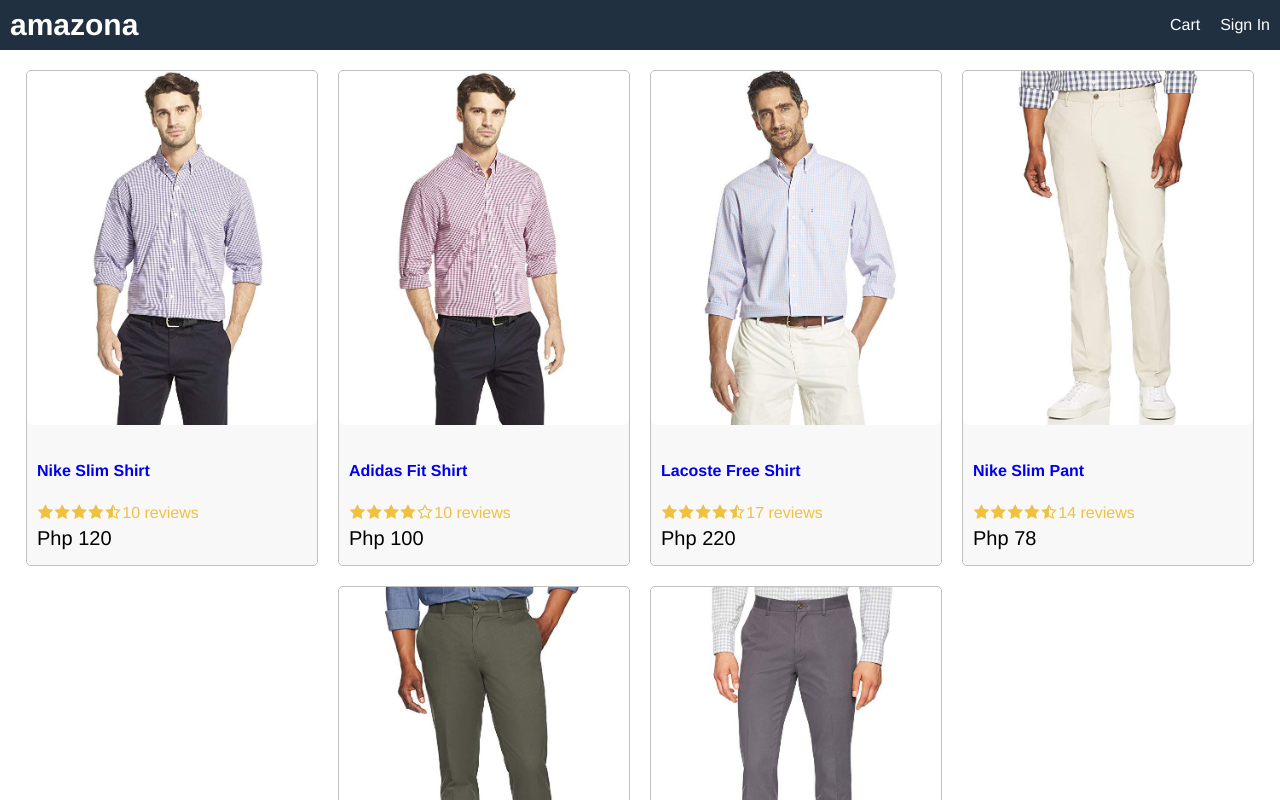
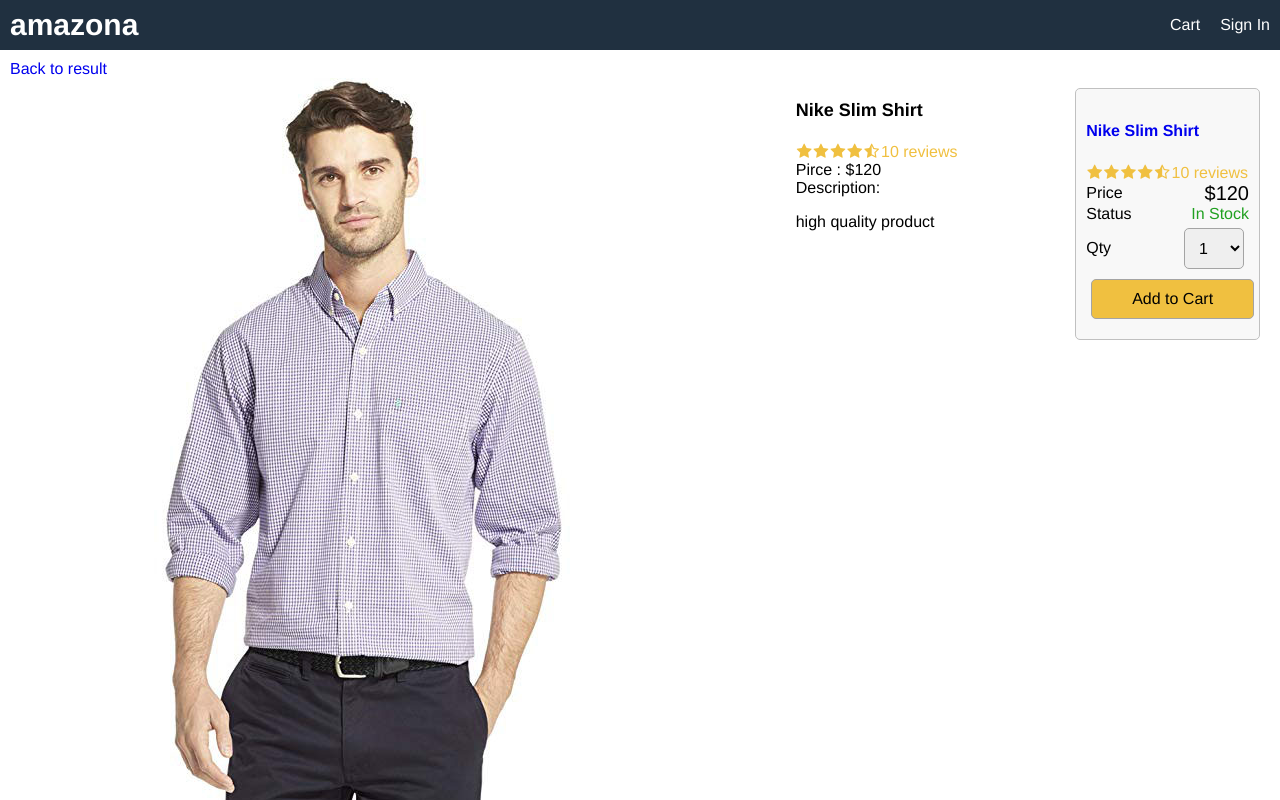
Before and after one commit to mfrancislie/E-commerce-amazon, a React (Create React App) app in the folder frontend/: page /product/1 in a window 1280 px wide. Shown: the top 800 px of the page. Built offline with nearby package versions, Linux system fonts and the light colour scheme.

Commit message:
added screens

```diff
--- a/frontend/package.json
+++ b/frontend/package.json
@@ -8,6 +8,7 @@
     "@testing-library/user-event": "^13.5.0",
     "react": "^18.2.0",
     "react-dom": "^18.2.0",
+    "react-router-dom": "^6.9.0",
     "react-scripts": "5.0.1",
     "web-vitals": "^2.1.4"
   },
--- a/frontend/src/App.js
+++ b/frontend/src/App.js
@@ -1,31 +1,31 @@
-import Product from './components/Product';
-import data from './data';
+import HomeScreen from './screens/HomeScreen';
+import ProductScreen from './screens/ProductScreen';
 
+import { BrowserRouter, Routes, Route, NavLink } from 'react-router-dom';
 function App() {
   return (
+    <BrowserRouter>
       <div className="grid-container">
         <header className="row">
           <div>
-          <a className="brand" href="index.html">
+            <NavLink className="brand" to="/">
               amazona
-          </a>
+            </NavLink>
           </div>
           <div>
-          <a href="cart.html">Cart</a>
-          <a href="signin.html">Sign In</a>
+            <NavLink to="/cart">Cart</NavLink>
+            <NavLink to="/sign">Sign In</NavLink>
           </div>
         </header>
         <main>
-        <div>
-          <div className="row center">
-            {data.products.map((product) => (
-              <Product key={product._id} product={product}></Product>
-            ))}
-          </div>
-        </div>
+          <Routes>
+            <Route path="/product/:id" element={<ProductScreen />} />
+            <Route path="/" element={<HomeScreen />} />
+          </Routes>
         </main>
         <footer className="row center">All right reserved</footer>
       </div>
+    </BrowserRouter>
   );
 }
 
--- a/frontend/src/index.css
+++ b/frontend/src/index.css
@@ -49,6 +49,41 @@ a {
 a:hover {
   color: #ff8000;
 }
+ul {
+  padding: 0;
+  margin: 0;
+  list-style-type: none;
+}
+
+select,
+button {
+  padding: 1rem;
+  border-radius: 0.5rem;
+  border: 0.1rem #a4a4a4 solid;
+  font-size: 1.6rem;
+  margin: 5px;
+  font-family: Helvetica, Arial, sans-serif;
+  -webkit-font-smoothing: antialiased;
+  -moz-osx-font-smoothing: grayscale;
+}
+button {
+  background-color: #f8f8f8;
+  cursor: pointer;
+}
+select:hover,
+button:hover {
+  border: 0.1rem #404040 solid;
+}
+button.primary {
+  background-color: #f0c040;
+}
+button.block {
+  width: 100%;
+}
+button.small {
+  font-size: 1.2rem;
+}
+
 /* Header */
 header a {
   color: #ffffff;
@@ -68,12 +103,24 @@ a.brand {
 .row.center {
   justify-content: center;
 }
+
+.row.top {
+  align-items: flex-start;
+}
+
 /* Image */
 img {
   border-radius: 0.5rem;
 }
+img.small {
+  max-width: 5rem;
+  width: 100%;
+}
 img.medium {
   max-width: 29rem;
+  width: 100%;
+}
+img.large {
   width: 100%;
 }
 
@@ -98,3 +145,31 @@ img.medium {
   color: #f0c040;
   margin: 0.1rem;
 }
+
+/* Alert */
+.loading {
+  display: block !important;
+}
+.success {
+  color: #20a020;
+}
+.danger {
+  color: #a02020;
+}
+.alert {
+  padding: 1rem;
+  border: 0.1rem solid transparent;
+  border-radius: 0.5rem;
+}
+.alert-info {
+  color: #2020a0;
+  background-color: #e0e0ff;
+}
+.alert-danger {
+  color: #a02020;
+  background-color: #ffe0e0;
+}
+.alert-success {
+  color: #20a020;
+  background-color: #eeffe0;
+}
--- /dev/null
+++ b/frontend/src/screens/HomeScreen.js
@@ -0,0 +1,16 @@
+import React from 'react';
+import Product from '../components/Product';
+import data from '../data';
+const HomeScreen = () => {
+  return (
+    <div>
+      <div className="row center">
+        {data.products.map((product) => (
+          <Product key={product._id} product={product}></Product>
+        ))}
+      </div>
+    </div>
+  );
+};
+
+export default HomeScreen;
--- /dev/null
+++ b/frontend/src/screens/ProductScreen.js
@@ -0,0 +1,102 @@
+import React, { useState } from 'react';
+import { Link, useParams } from 'react-router-dom';
+import Rating from '../components/Rating';
+import data from '../data';
+
+const ProductScreen = () => {
+  const [qty, setQty] = useState(1);
+  const params = useParams();
+  const product = data.products.find((x) => x._id === params.id);
+  if (!product) {
+    return <div>Product not found</div>;
+  }
+
+  return (
+    <div>
+      {}
+      <Link to="/">Back to result</Link>
+      <div className="row top">
+        <div className="col-2">
+          <img className="large" src={product.image} alt={product.name}></img>
+        </div>
+        <div className="col-1">
+          <ul>
+            <li>
+              <h1>{product.name}</h1>
+            </li>
+            <li>
+              <Rating
+                rating={product.rating}
+                numReviews={product.numReviews}
+              ></Rating>
+            </li>
+            <li>Pirce : ${product.price}</li>
+            <li>
+              Description:
+              <p>{product.description}</p>
+            </li>
+          </ul>
+        </div>
+        <div className="col-1">
+          <div className="card card-body">
+            <ul>
+              <li>
+                <h2>
+                  <Link to="/seller/:seller.id">{product.name}</Link>
+                </h2>
+                <Rating
+                  rating={product.rating}
+                  numReviews={product.numReviews}
+                ></Rating>
+              </li>
+              <li>
+                <div className="row">
+                  <div>Price</div>
+                  <div className="price">${product.price}</div>
+                </div>
+              </li>
+              <li>
+                <div className="row">
+                  <div>Status</div>
+                  <div>
+                    {product.countInStock > 0 ? (
+                      <span className="success">In Stock</span>
+                    ) : (
+                      <span className="danger">Unavailable</span>
+                    )}
+                  </div>
+                </div>
+              </li>
+              {product.countInStock > 0 && (
+                <>
+                  <li>
+                    <div className="row">
+                      <div>Qty</div>
+                      <div>
+                        <select
+                          value={qty}
+                          onChange={(e) => setQty(e.target.value)}
+                        >
+                          {[...Array(product.countInStock).keys()].map((x) => (
+                            <option key={x + 1} value={x + 1}>
+                              {x + 1}
+                            </option>
+                          ))}
+                        </select>
+                      </div>
+                    </div>
+                  </li>
+                  <li>
+                    <button className="primary block">Add to Cart</button>
+                  </li>
+                </>
+              )}
+            </ul>
+          </div>
+        </div>
+      </div>
+    </div>
+  );
+};
+
+export default ProductScreen;
```
Also changed, not shown: 1 other file (tests, documents, lock files or other folders). Lines whose indentation alone changed are shown as unchanged.
